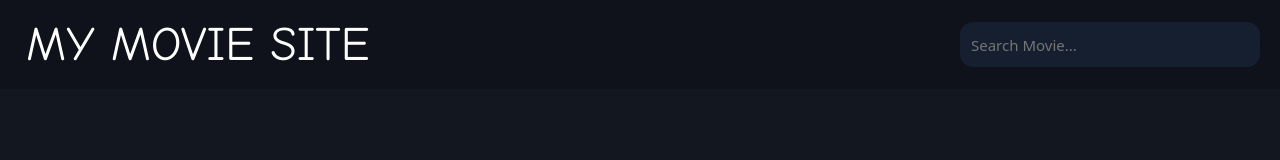
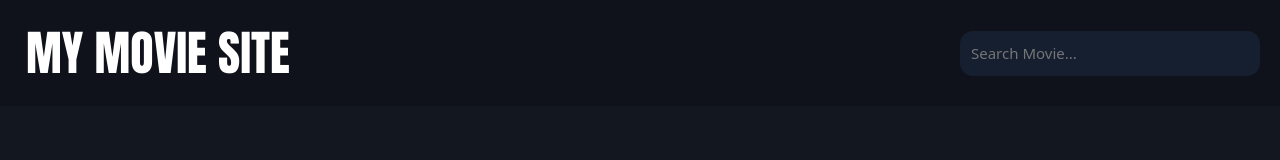
Before and after one commit to dylanOelofse/Movie_Site, a plain HTML site: page index.html in a window 1280 px wide. Drawn offline with Linux system fonts and the light colour scheme; no server answers.

Commit message:
Add files via upload

```diff
--- a/style.css
+++ b/style.css
@@ -38,7 +38,7 @@ h3 {
     padding: 7px 16px;
     text-decoration: none;
     font-size: 3rem;
-    font-family: "Brush Script MT", "Lucida Handwriting", "Comic Sans MS", cursive;
+    font-family: "Impact", "Arial Black", "Franklin Gothic Heavy", sans-serif;
     text-transform: uppercase;
 }
 
```
